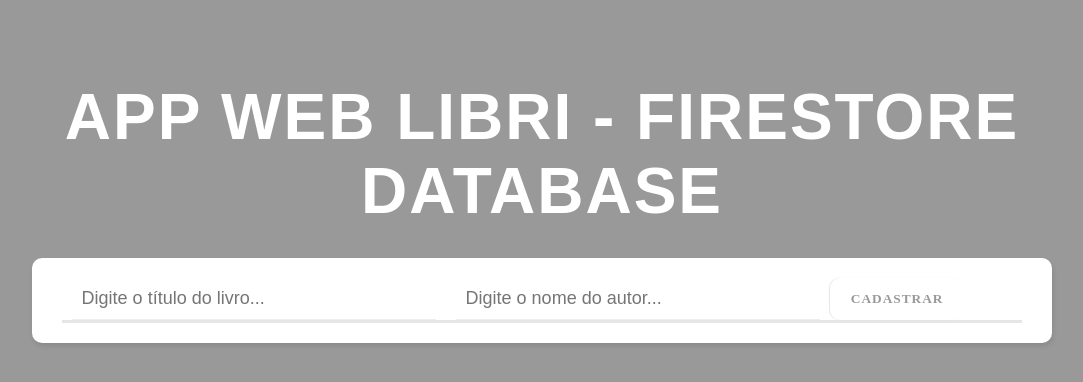
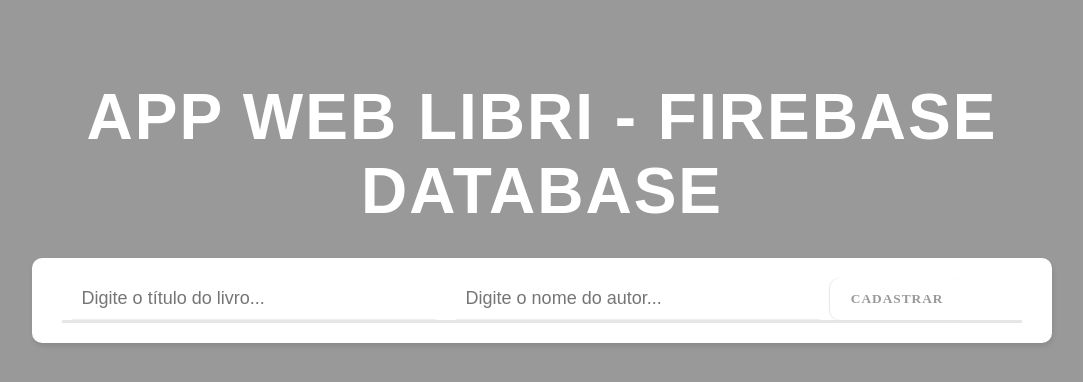
Before and after one commit to jhonnyvmsantos/FireBase-Foundations, a plain HTML site: page Web Libri/index.html in a window 1280 px wide. Shown: the whole page, without its empty margins (98-1181 px from the left). Drawn offline with Linux system fonts and the light colour scheme; no server answers.

Commit message:
Jhonny: Readme-Updt

```diff
--- a/index.html
+++ b/Web Libri/index.html
@@ -10,7 +10,7 @@
 </head>
 
 <body>
-    <h1>APP WEB LIBRI - FIRESTORE DATABASE</h1>
+    <h1>APP WEB LIBRI - FIREBASE DATABASE</h1>
 
     <div class="form-container">
 
```
Also changed, not shown: Web Libri/app.js (renamed from app.js), Web Libri/style.css (renamed from style.css), 1 other file.
